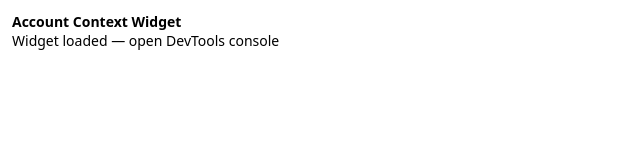
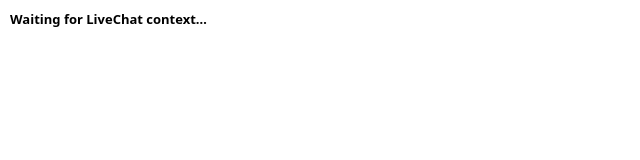
Before and after one commit to NarfVelocity/livechatvelocity, a plain HTML site: page index.html in a window 1280 px wide. Shown: the whole page, without its empty margins (0-640 px from the left). Drawn offline with Linux system fonts and the light colour scheme.

Commit message:
Update index.html

```diff
--- a/index.html
+++ b/index.html
@@ -6,54 +6,34 @@
   <style>
     body {
       font-family: system-ui, -apple-system, BlinkMacSystemFont, sans-serif;
-      padding: 12px;
+      font-size: 13px;
       margin: 0;
-      font-size: 14px;
+      padding: 10px;
     }
-    pre {
-      background: #f6f8fa;
-      padding: 8px;
-      overflow-x: auto;
-      font-size: 11px;
+    #status {
+      font-weight: 600;
     }
   </style>
 </head>
 <body>
-  <strong>Account Context Widget</strong>
-  <div id="status">Loading context…</div>
+  <div id="status">Initializing…</div>
 
   <script>
+    const statusEl = document.getElementById("status");
+
     function log(label, value) {
-      console.log(`[Widget] ${label}:`, value);
+      console.log(`[LiveChat Widget] ${label}`, value);
     }
 
-    log("window keys", Object.keys(window));
-    log("document.location", document.location);
-    log("document.referrer", document.referrer);
-
-    // Listen for any messages from LiveChat
     window.addEventListener("message", (event) => {
       log("postMessage event", event);
-      document.getElementById("status").innerText =
-        "Received postMessage from LiveChat (check console)";
+      log("event.data", event.data);
+      log("event.origin", event.origin);
+
+      statusEl.innerText = "postMessage received — check console";
     });
 
-    // Dump obvious globals (defensive)
-    [
-      "LiveChat",
-      "livechat",
-      "LC_API",
-      "__LC",
-      "Text",
-      "text"
-    ].forEach((key) => {
-      if (window[key]) {
-        log(`window.${key}`, window[key]);
-      }
-    });
-
-    document.getElementById("status").innerText =
-      "Widget loaded — open DevTools console";
+    statusEl.innerText = "Waiting for LiveChat context…";
   </script>
 </body>
 </html>
```
